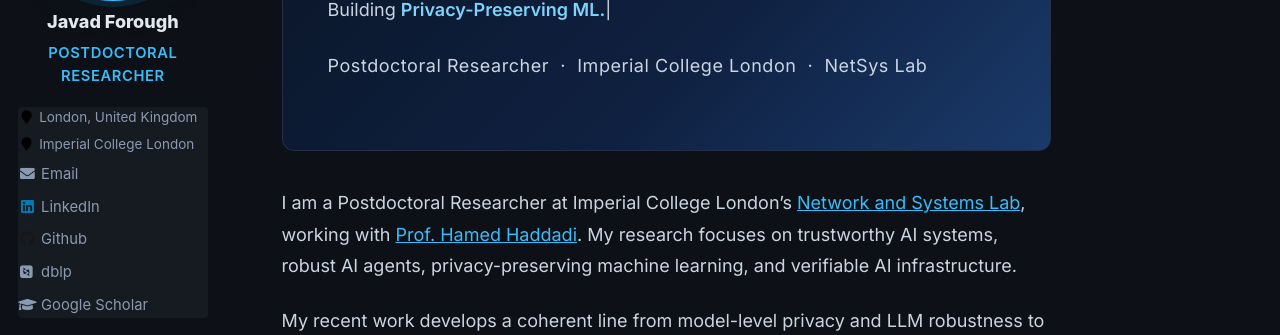
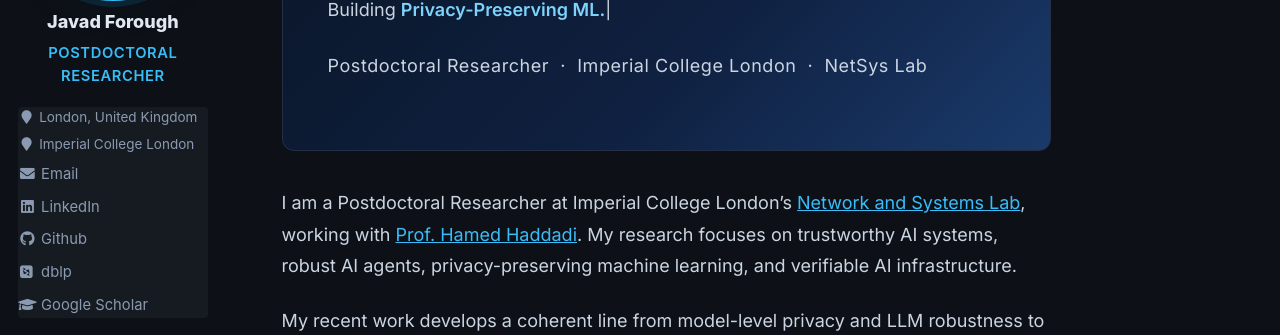
Before and after one commit to Javad-Forough/Javad-Forough.github.io, a Jekyll site: the page built from _pages/about.md, in a window 1280 px wide and 1400 px high. Shown: the part 274-609 px from the top of the window. Built offline with Jekyll 4.4.1, drawn with Linux system fonts in a browser that asks for light colours; nearby versions of some CDN libraries; some web fonts are replaced.

Commit message:
Update website

```diff
--- a/_includes/head.html
+++ b/_includes/head.html
@@ -20,11 +20,11 @@
 
 <meta http-equiv="cleartype" content="on">
 
-<!-- Dark theme -->
-<link rel="stylesheet" href="{{ base_path }}/assets/css/dark.css">
 <!-- Inter font -->
 <link rel="preconnect" href="https://fonts.googleapis.com">
 <link rel="preconnect" href="https://fonts.gstatic.com" crossorigin>
 <link href="https://fonts.googleapis.com/css2?family=Inter:wght@300;400;500;600;700;800&display=swap" rel="stylesheet">
 <!-- AOS scroll animations -->
 <link href="https://unpkg.com/aos@2.3.4/dist/aos.css" rel="stylesheet">
+<!-- Dark theme — loaded last to override main.css -->
+<link rel="stylesheet" href="{{ base_path }}/assets/css/dark.css">
--- a/_sass/_dark.scss
+++ b/_sass/_dark.scss
@@ -11,14 +11,38 @@
 .page__content,
 .archive,
 .sidebar,
+.wrapper,
+.page__footer,
 .page__footer-follow,
-.page__footer-copyright {
+.page__footer-copyright,
+.nav__list,
+.toc,
+.toc__menu {
   background-color: #0d1117 !important;
   color: #e2e8f0;
 }
 
-/* Override the compiled white html background */
 html { background: #0d1117 !important; }
+
+/* Sidebar icons and text */
+.author__urls li,
+.author__urls li i,
+.author__urls-wrapper li,
+.sidebar li,
+.sidebar li i,
+.sidebar i,
+.author__content i,
+.fa-map-marker,
+.fa-fw {
+  color: #8b9ab0 !important;
+}
+
+.author__urls a i,
+.sidebar a i {
+  color: #8b9ab0 !important;
+}
+
+.author__urls a:hover i { color: #38bdf8 !important; }
 
 /* Page headings */
 .page__content h2 {
@@ -36,19 +60,13 @@
 
 .page__content h4 { color: #e2e8f0 !important; }
 
-.page__content p {
-  color: #cbd5e1;
-  line-height: 1.75;
-}
+.page__content p { color: #cbd5e1 !important; line-height: 1.75; }
 
-.page__content a {
-  color: #38bdf8 !important;
-  transition: color 0.2s;
-}
-
+.page__content a { color: #38bdf8 !important; }
 .page__content a:hover { color: #7dd3fc !important; }
-
-.page__content strong { color: #e2e8f0; }
+.page__content strong { color: #e2e8f0 !important; }
+.page__content li { color: #cbd5e1 !important; }
+.page__content td { color: #cbd5e1 !important; }
 
 /* Author sidebar text */
 .author__name { color: #e2e8f0 !important; }
@@ -290,5 +308,31 @@
 /* News section headings */
 .page__content p strong { color: #e2e8f0; }
 
-/* Service / plain content pages */
-.page__content li { color: #cbd5e1; }
+/* Archive / Talks / Service pages */
+.archive__item-title a { color: #38bdf8 !important; }
+.archive__item-excerpt { color: #8b9ab0 !important; }
+.archive__item { background: transparent !important; }
+.list__item { background: transparent !important; }
+.page__taxonomy { color: #8b9ab0 !important; }
+
+/* Breadcrumbs */
+.breadcrumbs { background: #161b22 !important; }
+.breadcrumbs li { color: #8b9ab0 !important; }
+
+/* Talks entries */
+.talk-title { color: #e2e8f0 !important; }
+h2.archive__subtitle { color: #38bdf8 !important; border-bottom-color: #253047 !important; }
+
+/* Make sure no white gaps at page bottom */
+#main,
+#page,
+.page__hero,
+.layout--single,
+.layout--archive {
+  background-color: #0d1117 !important;
+}
+
+/* Scrollbar */
+::-webkit-scrollbar-track { background: #0d1117; }
+::-webkit-scrollbar-thumb { background: #253047; border-radius: 3px; }
+::-webkit-scrollbar-thumb:hover { background: #38bdf8; }
```
